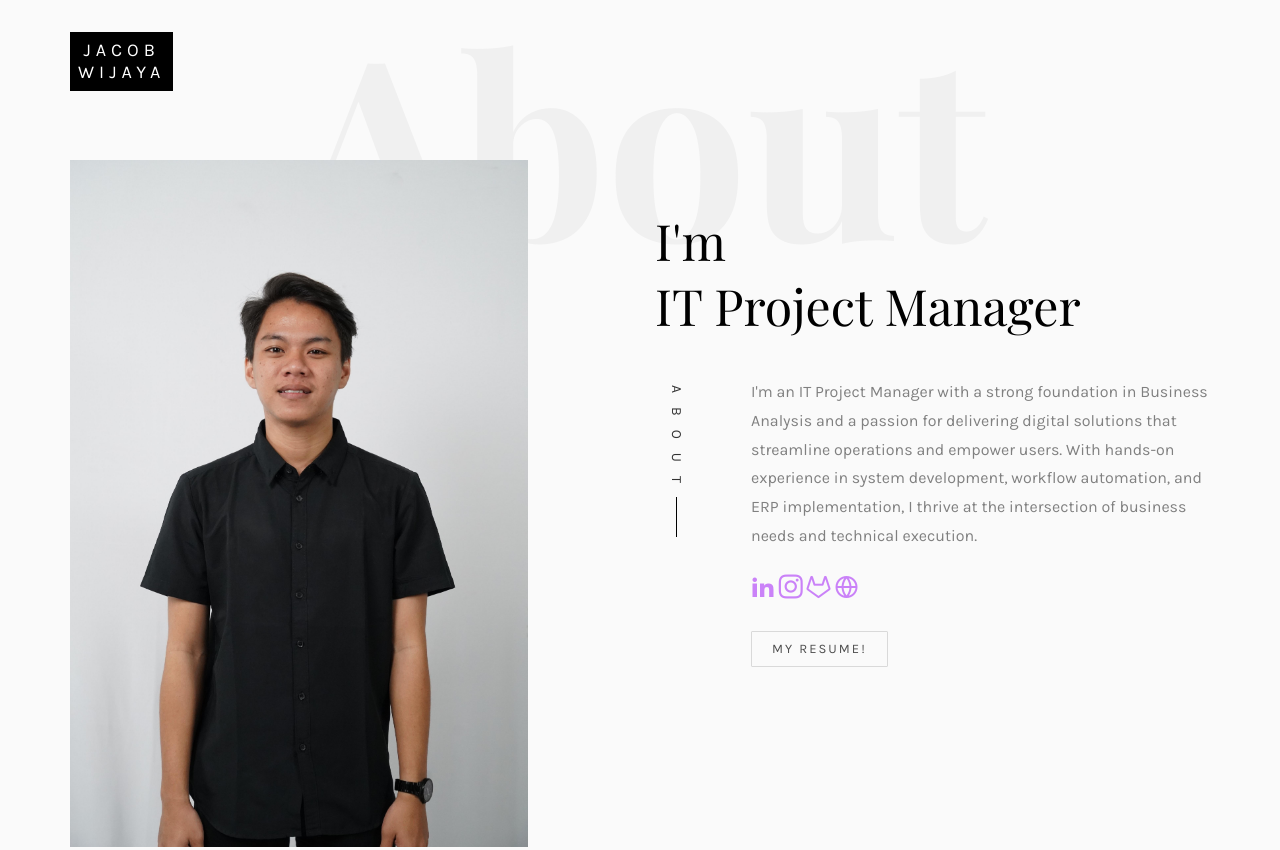
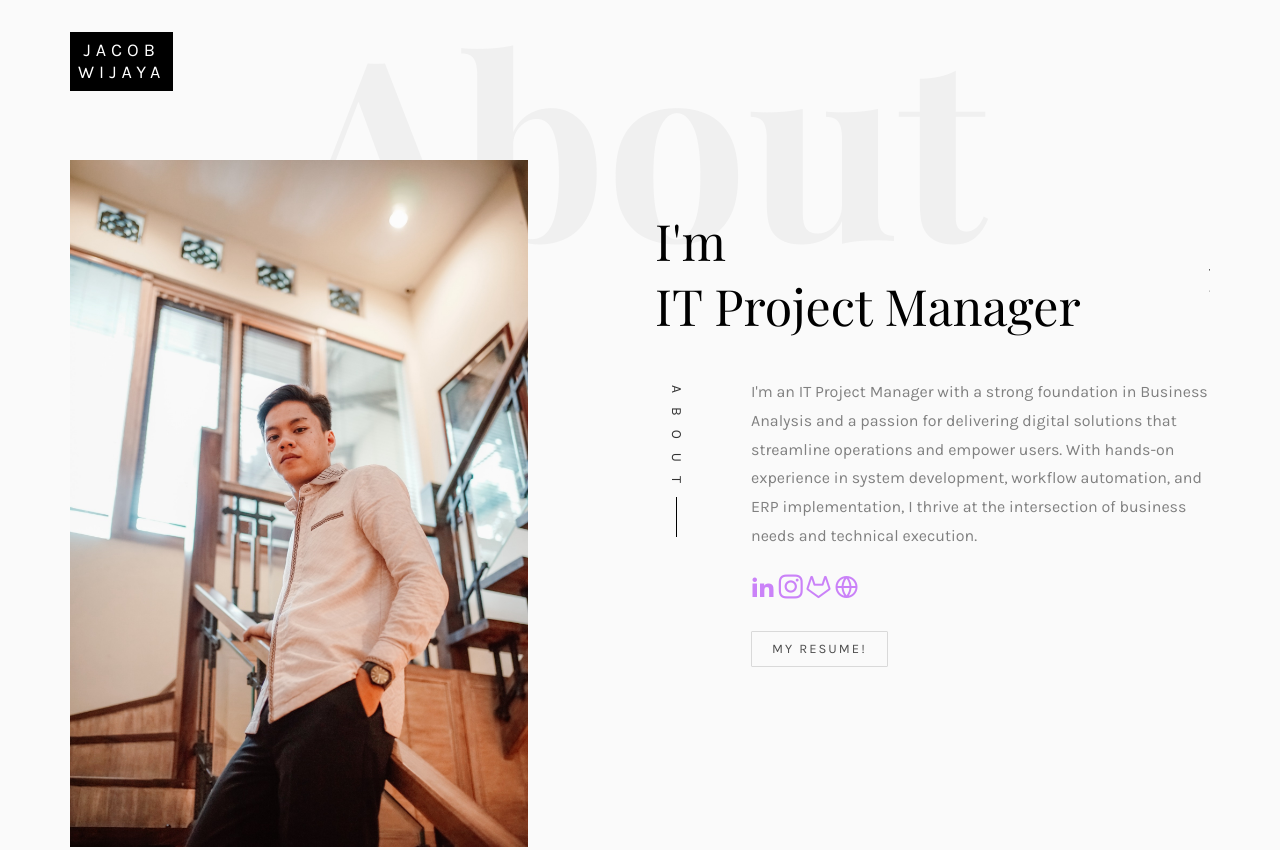
Before and after one commit to xaveriusian/xaveriusian.github.io, a plain HTML site: page index.html in a window 1280 px wide. Shown: the top 850 px of the page. Drawn offline with nearby package versions, Linux system fonts and the light colour scheme; files whose address does not match are found by name; a web font is replaced by a local one.

Commit message:
Update image source in index.html

```diff
--- a/index.html
+++ b/index.html
@@ -78,7 +78,7 @@
 								<img class="img-responsive about-img" src="images/aboutme-jacob.jpg" alt="html5 bootstrap template by colorlib.com">
 							</div>
 							<div class="item">
-								<img class="img-responsive about-img" src="images/about2-jacob.jpg" alt="html5 bootstrap template by colorlib.com">
+								<img class="img-responsive about-img" src="images/WhatsApp Image 2025-12-22 at 15.03.05.jpeg" alt="html5 bootstrap template by colorlib.com">
 							</div>
 						</div>
 					</div>
```
